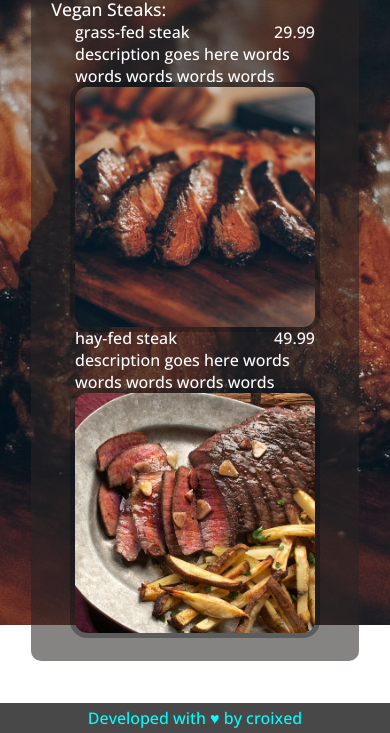
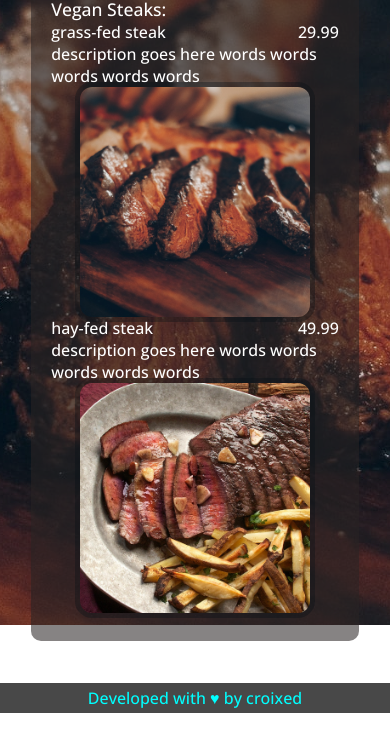
Before and after one commit to Croixed/restaurant, a website built with webpack: page dist/index.html in a window 390 px wide. Both pictures are taken after a click on the element "Menu". Shown: the part 219-952 px from the top of the page. Built offline with nearby package versions, Linux system fonts and the light colour scheme.

```diff
--- a/src/style.css
+++ b/src/style.css
@@ -204,22 +204,15 @@
   }
 
   .menu-wrapper {
-    display: flex;
-    flex-direction: column;
-    justify-content: center;
-    align-items: center;
+    grid-template-columns: repeat(auto-fit, minmax(230px, 1fr))
   }
 
-  .menu-item {
-    width: 240px;
+  .item-text {
+    min-width: 230px;
   }
 
   .menu-img {
-    width: 240px;
-    height: 240px;
-  }
-
-  .item-text {
-    width: 240px;
+    width: 230px;
+    height: 230px;
   }
 }
```
Also changed, not shown: dist/index.bundle.js.
